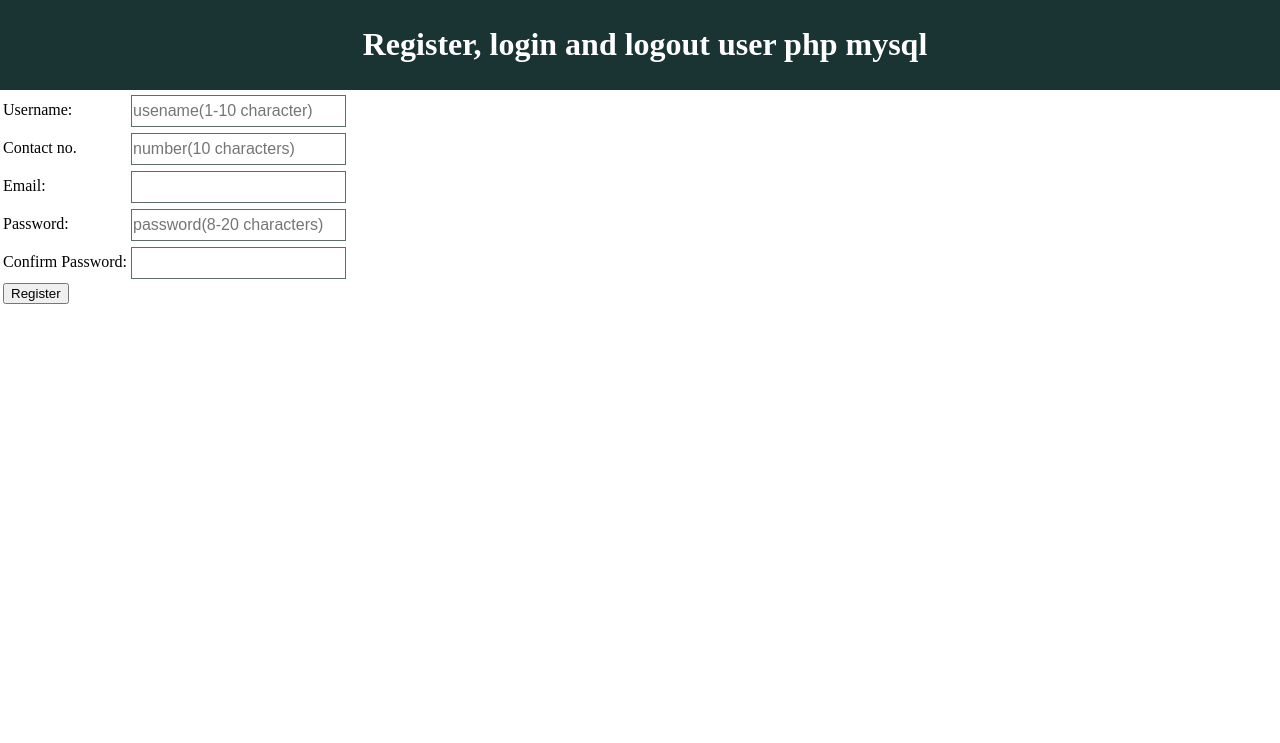
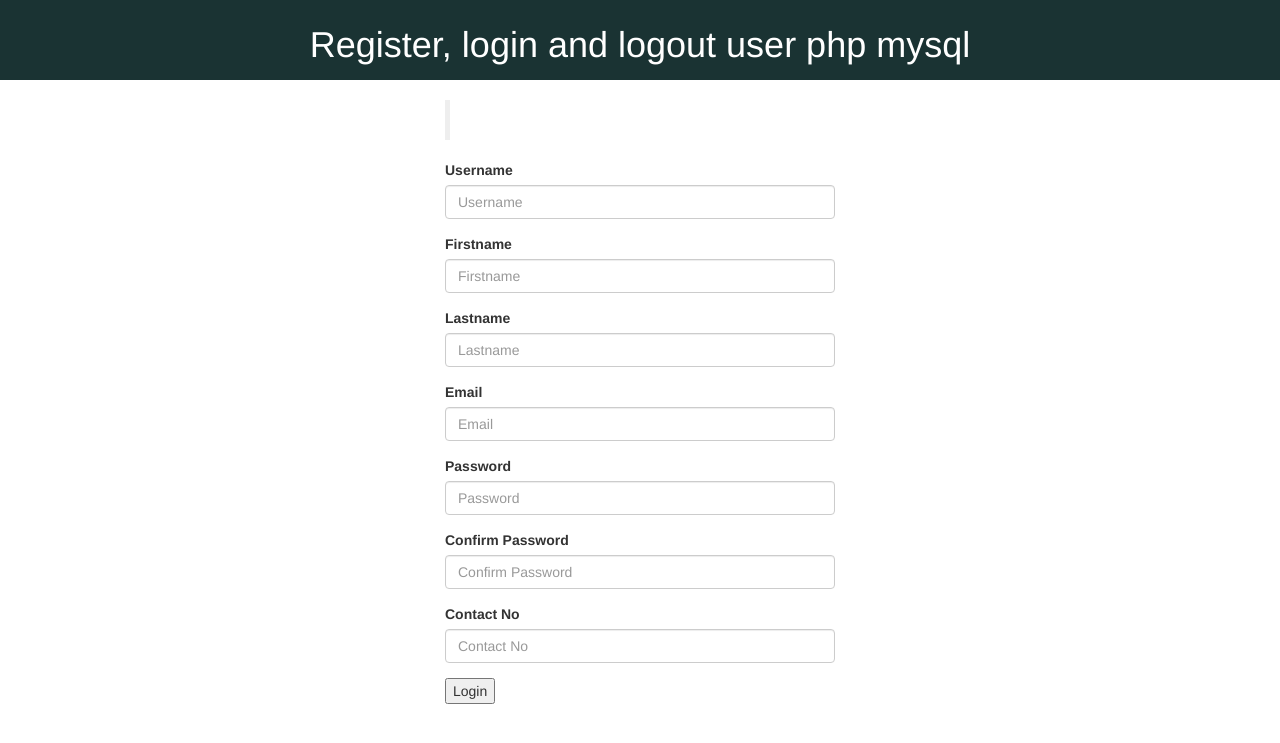
Before and after one commit to garg-Megha/practice, a PHP site: page /register.php in a window 1280 px wide. Shown: the top 743 px of the page. Run offline with PHP 8.4, Linux system fonts and the light colour scheme; data that the repository does not hold is empty; a stand-in replaces the project's code that opens the database connection.

Commit message:
update register.php

```diff
--- a/register.php
+++ b/register.php
@@ -2,35 +2,30 @@
 <?php
 //connect to database
 require 'include/connect.inc.php';
+session_start();
 $signup_username_error = $signup_contact_error = $signup_password_error = $signup_email_error = "";
-if(!$db){
-	echo 'error';
-}
-if(isset($_POST['register_btn'])){
-	session_start();
-	$username = mysqli_real_escape_string($db,$_POST["username"]);
-	$Contact = mysqli_real_escape_string($db, $_POST["Contact"]);
-	$email = mysqli_real_escape_string($db,$_POST['email']);
-	$password = mysqli_real_escape_string($db,$_POST['password']);
-	$password2 = mysqli_real_escape_string($db,$_POST['password2']);
-
-
+if(isset($_POST['username'])&&isset($_POST['email'])&&isset($_POST['password'])){
+	$username = trim(mysqli_real_escape_string($db,$_POST["username"]));
+	$Contact = trim(mysqli_real_escape_string($db, $_POST["contact"]));
+	$email = trim(mysqli_real_escape_string($db,$_POST['email']));
+	$password = trim(mysqli_real_escape_string($db,$_POST['password']));
+	$password2 = trim(mysqli_real_escape_string($db,$_POST['password2']));
     if(!empty($username)&&!empty($password) && !empty($email) && !empty($Contact)){
             $signup=1;
             if(strlen($username)>10){
                 $signup_username_error = ' Username must be less than 10 characters.';
                 $signup=0;
             }
-			if(strlen($Contact)!=10)
+			/*if(strlen($Contact)!=10)
 			{
 				$signup_contact_error = 'please enter valid contact number';
 				$signup=0;
-			}
+			}*/
 
-            if(strlen($password)>20||strlen($password)<8){
+            /*if(strlen($password)>20||strlen($password)<8){
                 $signup_password_error = ' Password must be 8-20 characters.';
                 $signup=0;
-            }
+            }*/
              if (!filter_var($email, FILTER_VALIDATE_EMAIL)) {
                $signup_email_error = "Invalid email format";
                  $signup =0;
@@ -49,9 +44,10 @@ if(isset($_POST['register_btn'])){
 					$password = md5($password); // hash pashword before storing for secority purpose
 					$sql = "INSERT INTO users(username, email, password) VALUES('$username', '$email', '$password')";
 					mysqli_query($db, $sql);
+					echo "OK";
 					$_SESSION['message'] = "You are now logged in" ;
 					$_SESSION['username'] = $username;
-					header("location: home.php");  // redirect to home apge
+					//header("location: home.php");  // redirect to home apge
 
 	               }
                    else
@@ -69,8 +65,14 @@ if(isset($_POST['register_btn'])){
 <html>
 	<head>
 		<title>Register, login and logout user php mqsql</title>
+		<meta http-equiv="Content-Type" content="text/html; charset=UTF-8">
+    	<meta name="viewport" content="width=device-width, initial-scale=1">
+    	<link href="css/bootstrap.min.css" rel="stylesheet">
+    	<link href="css/bootstrap-theme.min.css" rel="stylesheet">
+		<link href="css/font-awesome.min.css" rel="stylesheet">
 		<link rel="stylesheet" type ="text/css" href="style.css">
 	</head>
+	<body>
 	<div class="header">
 	 <h1>Register, login and logout user php mysql</h1>
 	 </div>
@@ -83,32 +85,57 @@ if(isset($_POST['register_btn'])){
 	 }
 	 ?>
 
+	 <div class="container">
+		 <div class="row form-row">
+			 <div class="col-sm-4 col-sm-offset-4 col-xs-12">
+				 <div class="row">
 
- <form method="post" action="register.php">
- <table>
- <tr>
- <td>Username:</td>
- <td><input type="text" name="username"  placeholder ="usename(1-10 character)" class="textInput"><?php echo $signup_username_error; ?></td>
- </tr>
- <tr>
- <td>Contact no.</td>
- <td><input type="text" name="Contact" placeholder="number(10 characters)" class="textInput"><?php echo $signup_conatact_error; ?></td>
- </tr>
- <tr>
- <td>Email:</td>
- <td><input type="email" name="email" class="textInput"><?php echo $signup_email_error; ?></td>
- </tr>
- <tr>
- <td>Password:</td>
- <td><input type="password" name="password"  placeholder="password(8-20 characters)" class="textInput"><?php echo $signup_password_error; ?></td>
- </tr>
- <tr>
- <td>Confirm Password:</td>
- <td><input type="password" name="password2" class="textInput"></td>
- </tr>
- <td><input type="submit" name="register_btn" value="Register"></td>
- </tr>
- </table>
+				 </div>
+				 <div class="row">
+					 <div id="msg" class="callout"><p></p></div>
+				 </div>
+				 <div class="row">
+					 <form id="signup" action="register.php" method="post">
+						 <div class="form-group">
+							 <label for="username" class="control-label" >Username</label>
+							 <input id="username" name="username" class="form-control"  placeholder = "Username" type="text">
+							 <p class="help-block"></p>
+						 </div>
+						 <div class="form-group">
+							 <label for="firstname" class="control-label" >Firstname</label>
+							 <input id="firstname" name="firstname" class="form-control" placeholder = "Firstname" type="text">
+							 <p class="help-block"></p>
+						 </div>
+						 <div class="form-group">
+							 <label for="lastname" class="control-label" >Lastname</label>
+							 <input id="lastname" name="lastname" class="form-control" placeholder = "Lastname" type="text">
+							 <p class="help-block"></p>
+						 </div>
+						 <div class="form-group">
+							 <label for="email" class="control-label" >Email</label>
+							 <input id="email" name="email" class="form-control" placeholder = "Email" type="text">
+							 <p class="help-block"></p>
+						 </div>
+						 <div class="form-group">
+							 <label for="password" class="control-label" >Password</label>
+							 <input id="password" name="password" class="form-control" placeholder = "Password" type="text">
+							 <p class="help-block"></p>
+						 </div>
+						 <div class="form-group">
+							 <label for="password2" class="control-label" >Confirm Password</label>
+							 <input id="password2" name="password2" class="form-control" placeholder = "Confirm Password" type="text">
+							 <p class="help-block"></p>
+						 </div>
+						 <div class="form-group">
+							 <label for="contact" class="control-label" >Contact No</label>
+							 <input id="contact" name="contact" class="form-control" placeholder = "Contact No" type="text">
+							 <p class="help-block"></p>
+						 </div>
+						 <button id="submit" value="register" name="register_btn" type="submit"> Login</button>
 					 </form>
+				 </div>
+			 </div>
+		 </div>
+	 </div>
  </body>
  </html>
--- a/style.css
+++ b/style.css
@@ -76,11 +76,14 @@ body{
     padding: 15px 30px 15px 15px;
     border-left: 5px solid #eee;
 }
-.callout .callout-info{
+.callout.callout-info{
 	background-color: #f0f7fd;
 	border-color: #d0e3f0;
 }
-.callout .callout-danger{
+.callout.callout-danger{
 	background-color: #fcf2f2;
 	border-color: #dFb5b4;
 }
+.form-row{
+	margin-top: 20px;
+}
```
Also changed, not shown: login.php (+10 -24 lines). Lines whose indentation alone changed are shown as unchanged.
